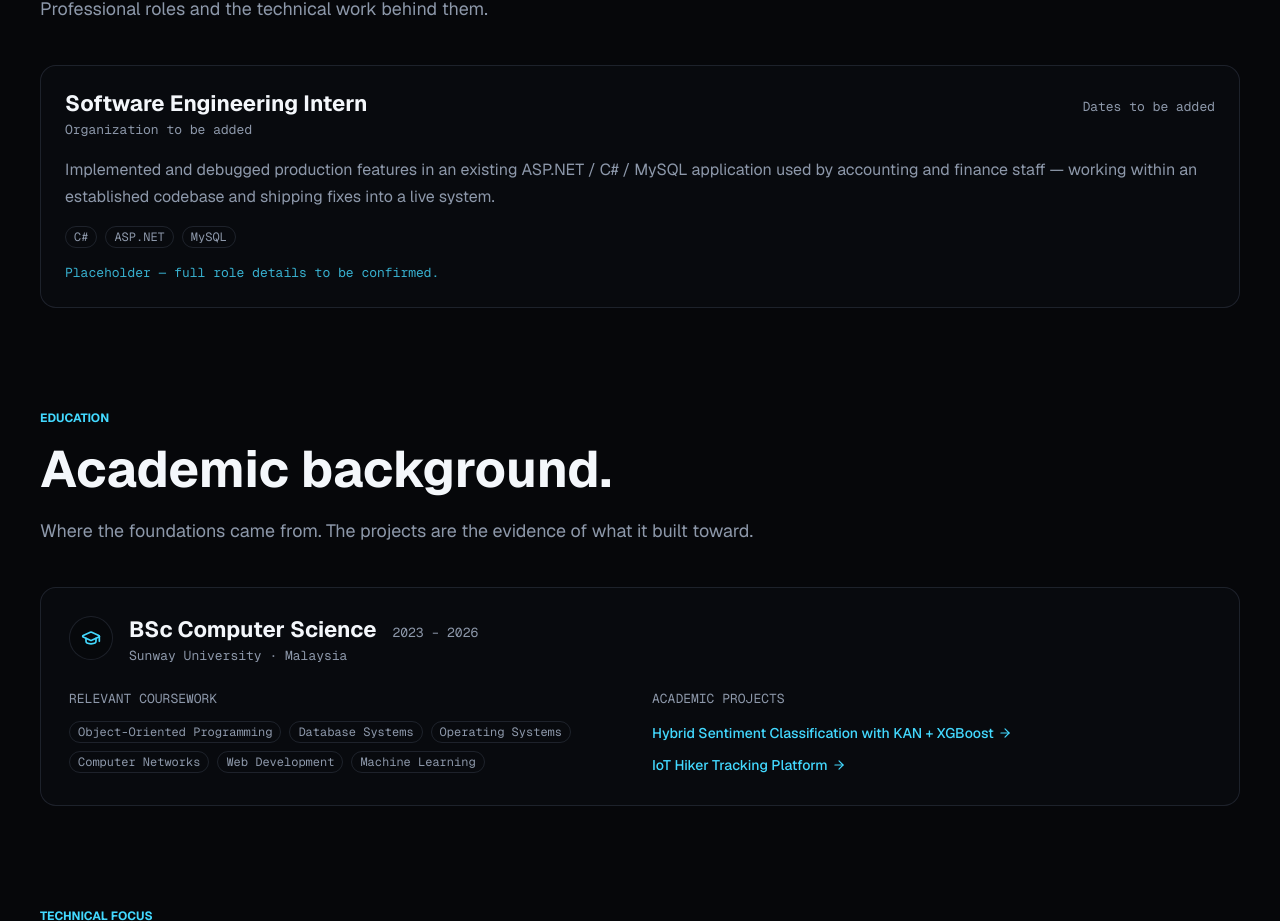
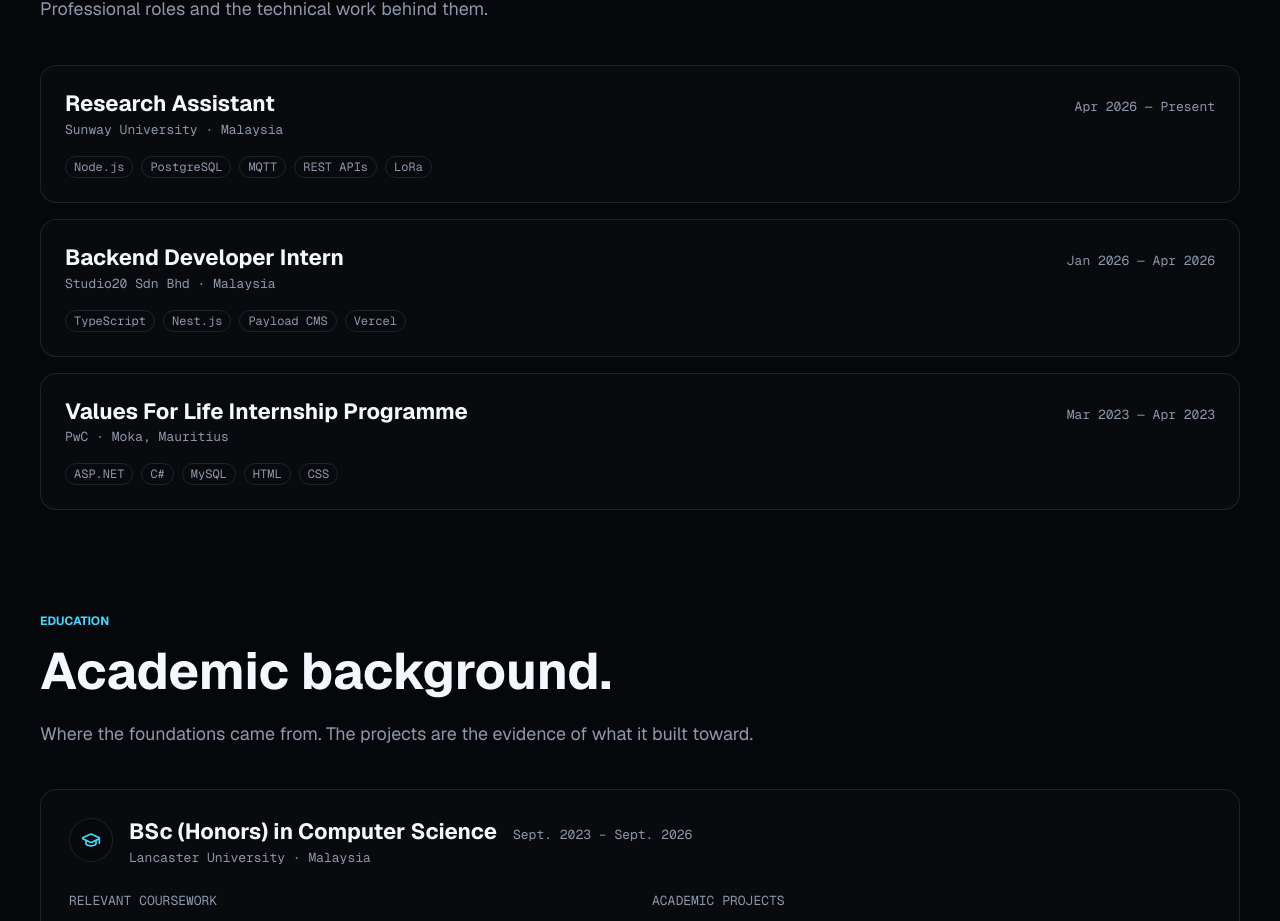
Before and after one commit to chetancrs7/portfolio, a Next.js app: page /about in a window 1280 px wide. Shown: the part 1879-2800 px from the top of the page. Built offline with nearby package versions, Linux system fonts and the light colour scheme; no server answers.

Commit message:
feat: :sparkles: update experience section with new roles and education details

```diff
--- a/src/data/home.ts
+++ b/src/data/home.ts
@@ -108,7 +108,7 @@
 export const experiencePreview = [
   {
     area: "Education",
-    organization: "Sunway University · BSc Computer Science",
+    organization: "Lancaster University · BSc Computer Science",
     period: "2023 – 2026",
   },
   {
--- a/src/data/profile.ts
+++ b/src/data/profile.ts
@@ -78,62 +78,199 @@
   },
 ] as const;
 
+export const experienceIntro = {
+  headingLead: "Building solutions.",
+  headingAccent: "Driving impact.",
+  subtitle:
+    "A journey of turning ideas into reliable systems, solving real-world problems, and delivering measurable results.",
+  note: "I focus on building robust systems, leveraging AI/ML and modern technologies to create meaningful, well-engineered software.",
+} as const;
+
+export type ExperienceStat = {
+  icon: "briefcase" | "building" | "code";
+  value: string;
+  label: string;
+};
+
+export const experienceStats: ExperienceStat[] = [
+  { icon: "briefcase", value: "1+", label: "Years Experience" },
+  { icon: "building", value: "3", label: "Companies" },
+  { icon: "code", value: "3+", label: "Major Contributions" },
+];
+
 export type ExperienceEntry = {
   role: string;
-  organization: string | null;
-  location: string | null;
-  period: string | null;
-  summary: string;
-  highlights?: string[];
-  technologies?: string[];
-  projectSlugs?: string[];
-  placeholder?: boolean;
+  organization: string;
+  location: string;
+  period: string;
+  mode: "On-site" | "Remote" | "Hybrid";
+  highlights: string[];
+  technologies: string[];
+  cta?: { label: string; href: string };
+  accent: "blue" | "violet" | "cyan";
+  icon: "briefcase" | "flask" | "code";
+  logo?: { src: string; alt: string; tone?: "light" | "dark" };
 };
 
-// Experience details are pending confirmation and will be filled in with real
-// employer/date information. Rendered as a clearly-marked placeholder.
 export const experience: ExperienceEntry[] = [
   {
-    role: "Software Engineering Intern",
-    organization: null,
-    location: null,
-    period: null,
-    summary:
-      "Implemented and debugged production features in an existing ASP.NET / C# / MySQL application used by accounting and finance staff — working within an established codebase and shipping fixes into a live system.",
-    technologies: ["C#", "ASP.NET", "MySQL"],
-    placeholder: true,
+    role: "Research Assistant",
+    organization: "Sunway University",
+    location: "Malaysia",
+    period: "Apr 2026 — Present",
+    mode: "On-site",
+    highlights: [
+      "Develop backend for a LoRa-based real-time tracking system under the APNIC ISIF Asia 2025 Project.",
+      "Build MQTT/API pipelines, REST APIs, and PostgreSQL database for sensor data ingestion.",
+      "Optimise system for low-latency and high-frequency data processing.",
+    ],
+    technologies: [
+      "Node.js",
+      "PostgreSQL",
+      "MQTT",
+      "REST APIs",
+      "LoRa",
+    ],
+    cta: {
+      label: "View project",
+      href: "/work/iot-hiker-tracking-platform",
+    },
+    accent: "blue",
+    icon: "flask",
+    logo: {
+      src: "/images/companies/sunway-university.png",
+      alt: "Sunway University crest",
+      tone: "light",
+    },
   },
-] as const;
+  {
+    role: "Backend Developer Intern",
+    organization: "Studio20 Sdn Bhd",
+    location: "Malaysia",
+    period: "Jan 2026 — Apr 2026",
+    mode: "On-site",
+    highlights: [
+      "Developed server-side logic, RESTful APIs, and content management systems using TypeScript with Nest.js and Payload CMS.",
+      "Leveraged Vercel for continuous integration (CI), automated deployments, and hosting applications.",
+    ],
+    technologies: [
+      "TypeScript",
+      "Nest.js",
+      "Payload CMS",
+      "Vercel",
+    ],
+    accent: "violet",
+    icon: "code",
+    logo: {
+      src: "/images/companies/studio-20.svg",
+      alt: "Studio 20 logo",
+      tone: "light",
+    },
+  },
+  {
+    role: "Values For Life Internship Programme",
+    organization: "PwC",
+    location: "Moka, Mauritius",
+    period: "Mar 2023 — Apr 2023",
+    mode: "On-site",
+    highlights: [
+      "Developed a web application using ASP.NET, C#, and MySQL.",
+      "Assisted in front-end design and user experience improvements.",
+      "Supported back-end development and database integration.",
+    ],
+    technologies: ["ASP.NET", "C#", "MySQL", "HTML", "CSS"],
+    accent: "cyan",
+    icon: "briefcase",
+    logo: {
+      src: "/images/companies/pwc.svg",
+      alt: "PwC logo",
+      tone: "light",
+    },
+  },
+];
 
 export type EducationEntry = {
   degree: string;
   institution: string;
-  location: string;
-  period: string;
-  coursework: string[];
+  faculty?: string;
+  location?: string;
+  period?: string;
+  coursework?: string[];
+  achievements?: string[];
   projectSlugs?: string[];
+  logo?: { src: string; alt: string; tone?: "light" | "dark" };
 };
 
 export const education: EducationEntry[] = [
   {
-    degree: "BSc Computer Science",
-    institution: "Sunway University",
+    degree: "BSc (Honors) in Computer Science",
+    institution: "Lancaster University",
+    faculty: "School of Computing and Communications",
     location: "Malaysia",
-    period: "2023 – 2026",
+    period: "Sept. 2023 – Sept. 2026",
+    logo: {
+      src: "/images/institutions/lancaster-university.svg",
+      alt: "Lancaster University Logo",
+    },
     coursework: [
       "Object-Oriented Programming",
       "Database Systems",
       "Operating Systems",
       "Computer Networks",
       "Web Development",
-      "Machine Learning",
+      "Computational Intelligence",
+      "Data Mining and Knowledge Discovery",
     ],
     projectSlugs: [
       "hybrid-sentiment-intelligence-system",
       "iot-hiker-tracking-platform",
     ],
   },
-] as const;
+
+  {
+    degree: "A-Levels",
+    institution: "Royal College Curepipe",
+    faculty: "Cambridge International",
+    location: "Mauritius",
+    period: "Jan. 2020 – Nov. 2022",
+    coursework: [
+      "Mathematics — A*",
+      "Physics — A*",
+      "Computer Science — A*",
+      "Accounting — A",
+      "General Paper — A",
+    ],
+    achievements: [
+      "80th Overall National Rank — Cambridge Assessment International Education, Mauritius",
+    ],
+    logo: {
+      src: "/images/institutions/rcc_logo.png",
+      alt: "Royal College Curepipe Logo",
+    },
+  },
+
+  {
+    degree: "O-Levels",
+    institution: "Royal College Curepipe",
+    faculty: "Cambridge International",
+    location: "Mauritius",
+    period: "Jan. 2018 – Nov. 2020",
+    coursework: [
+      "Additional Mathematics — A*",
+      "Mathematics — A*",
+      "English — A",
+      "French — A",
+      "Chemistry — A*",
+      "Physics — A",
+      "Computer Science — A*",
+      "Principles of Accounting — A*",
+    ],
+    logo: {
+      src: "/images/institutions/rcc_logo.png",
+      alt: "Royal College Curepipe Logo",
+    },
+  },
+];
 
 export type StackGroup = {
   group: string;
```
